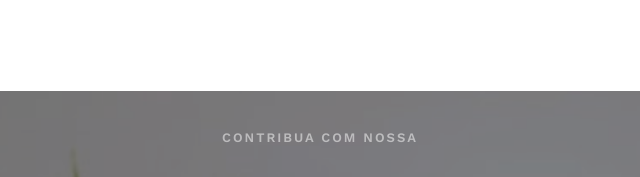
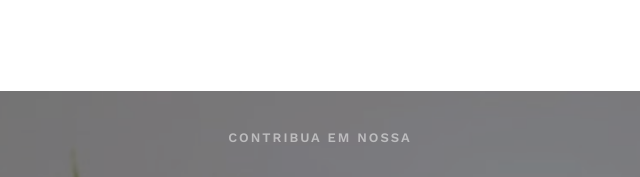
Before and after one commit to gisellenrosa/JosueeGiselle, a plain HTML site: page index.html in a window 1280 px wide. Shown: the part 1540-1717 px from the top of the page, 320-960 px from the left. Drawn offline with nearby package versions, Linux system fonts and the light colour scheme; files whose address does not match are found by name.

Commit message:
Substituição de com por em no span da lista de presente

```diff
--- a/index.html
+++ b/index.html
@@ -140,7 +140,7 @@
 		<div class="container" id="texto">
 			<div class="row">
 				<div class="col-md-8 col-md-offset-2 text-center fh5co-heading animate-box">
-					<span>Contribua com nossa</span>
+					<span>Contribua em nossa</span>
 					<h2>Lista de Presentes</h2>
 					<p >
 						Como vocês sabem, sair da casa dos pais não é tão fácil! E tem muita coisa que ainda precisamos para poder deixar nosso cantinho com cara de lar!
```
